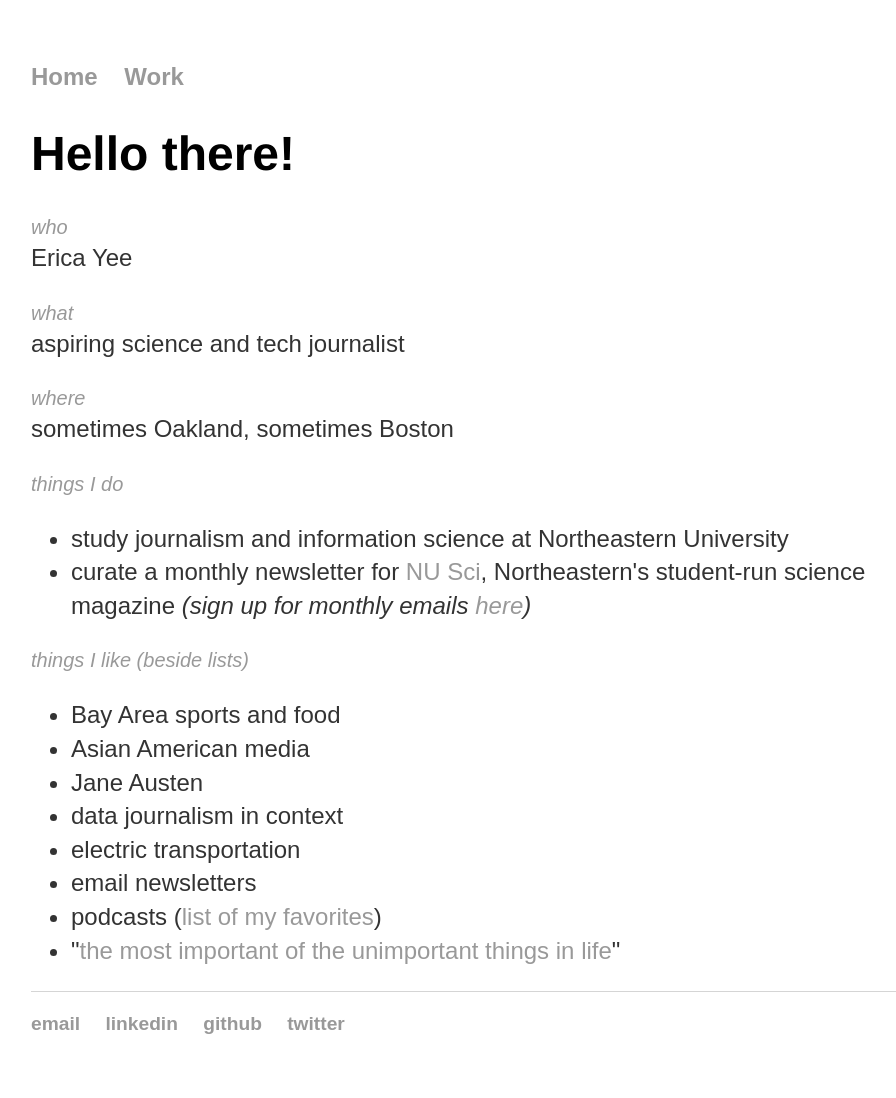
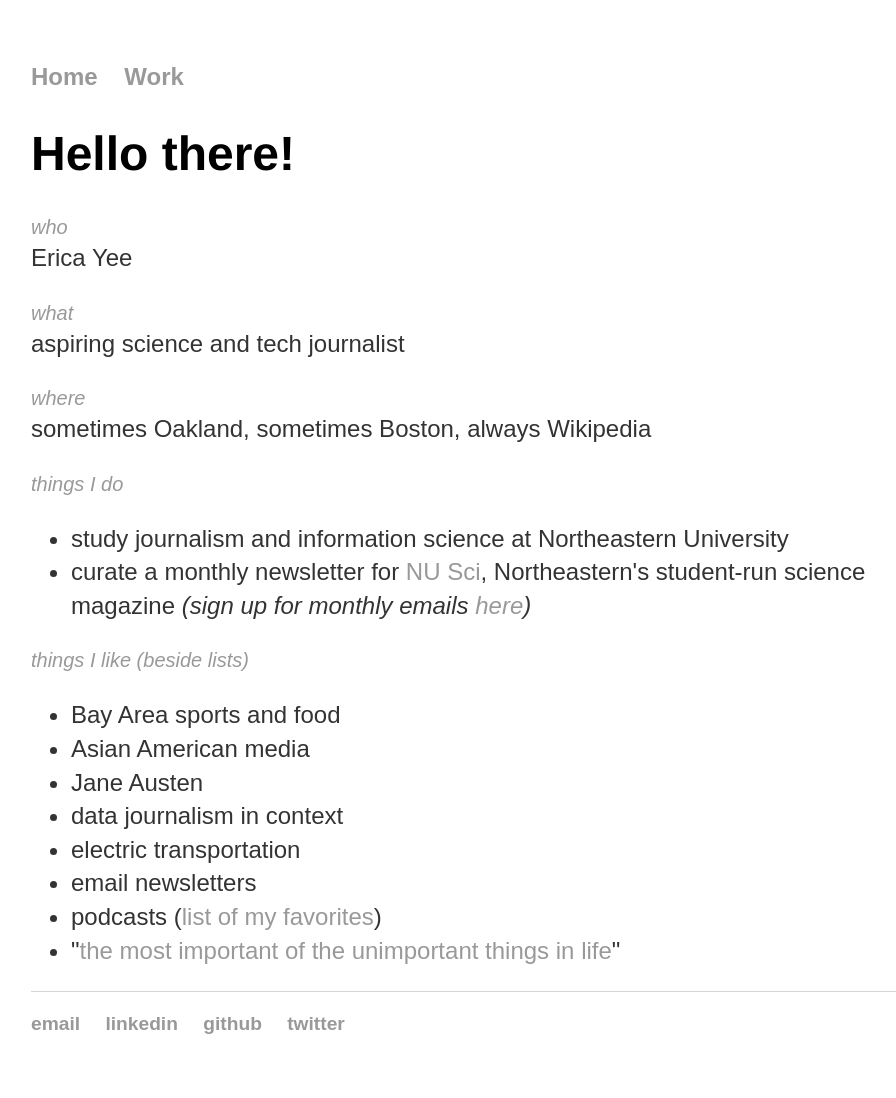
Before and after one commit to ericayee/ericayee.github.io, a Jekyll site: the page built from index.html, in a window 1280 px wide. Shown: the whole page, without its empty margins (161-1057 px from the left). Built offline with Jekyll 4.4.1, drawn with Linux system fonts in a browser that asks for light colours.

Commit message:
Update index.html
added wikipedia

```diff
--- a/index.html
+++ b/index.html
@@ -11,7 +11,7 @@ title: Erica Yee
 		<p class="bottom">aspiring science and tech journalist</p>
 
 		<p class="top">where</p>
-		<p class="bottom">sometimes Oakland, sometimes Boston</p>
+		<p class="bottom">sometimes Oakland, sometimes Boston, always Wikipedia</p>
 
 		<p class="top">things I do</p>
 		<ul class="bottom">
```
